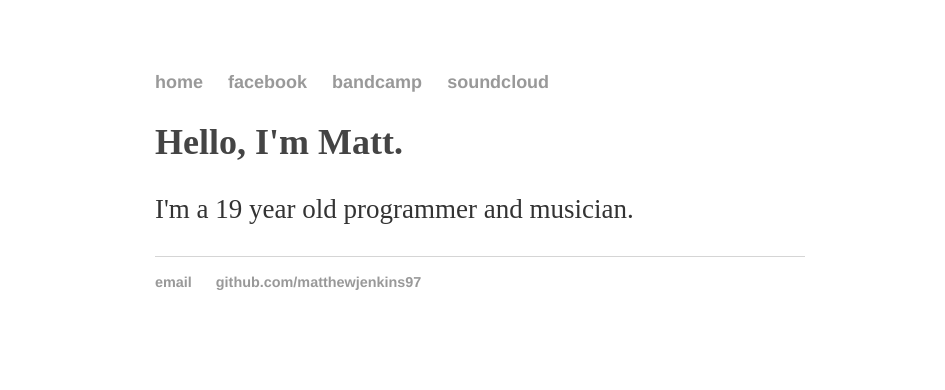
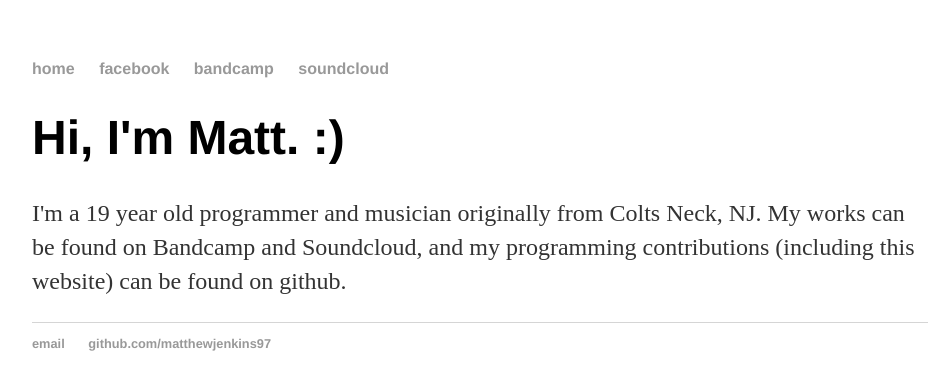
Before and after one commit to matthewjenkins97/matthewjenkins97.github.io, a Jekyll site: the page built from index.html, in a window 1280 px wide. Shown: the top 390 px of the page, without its empty margins (160-1105 px from the left). Built offline with Jekyll 4.4.1, drawn with Linux system fonts in a browser that asks for light colours.

Commit message:
tiny edits to everything

```diff
--- a/css/main.css
+++ b/css/main.css
@@ -1,16 +1,7 @@
-body{
-    margin:40px auto;
-    max-width:650px;
-    line-height:1.6;
-    font-size:18px;
-    color:#444;
-    padding:010px
+body {
+    margin: 60px auto;
+    width: 70%;
 }
-
-h1,h2,h3 {
-    line-height:1.2
-}
-
 nav ul, footer ul {
     font-family:'Helvetica', 'Arial', 'Sans-Serif';
     padding: 0px;
@@ -27,6 +18,10 @@ a {
 }
 a:hover {
     text-decoration: underline;
+}
+h1 {
+    font-size: 3em;
+    font-family:'Helvetica', 'Arial', 'Sans-Serif';
 }
 p {
     font-size: 1.5em;
--- a/index.html
+++ b/index.html
@@ -3,6 +3,6 @@ layout: default
 title: Matthew R. Jenkins
 ---
 <div class="blurb">
-    <h1>Hello, I'm Matt.</h1>
-    <p>I'm a 19 year old programmer and musician.</a></p>
+    <h1>Hi, I'm Matt. :)</h1>
+    <p>I'm a 19 year old programmer and musician originally from Colts Neck, NJ. My works can be found on Bandcamp and Soundcloud, and my programming contributions (including this website) can be found on github.</a></p>
 </div><!-- /.blurb -->
```
Also changed, not shown: startpage/index.html (renamed from startpage/startpage.html).
